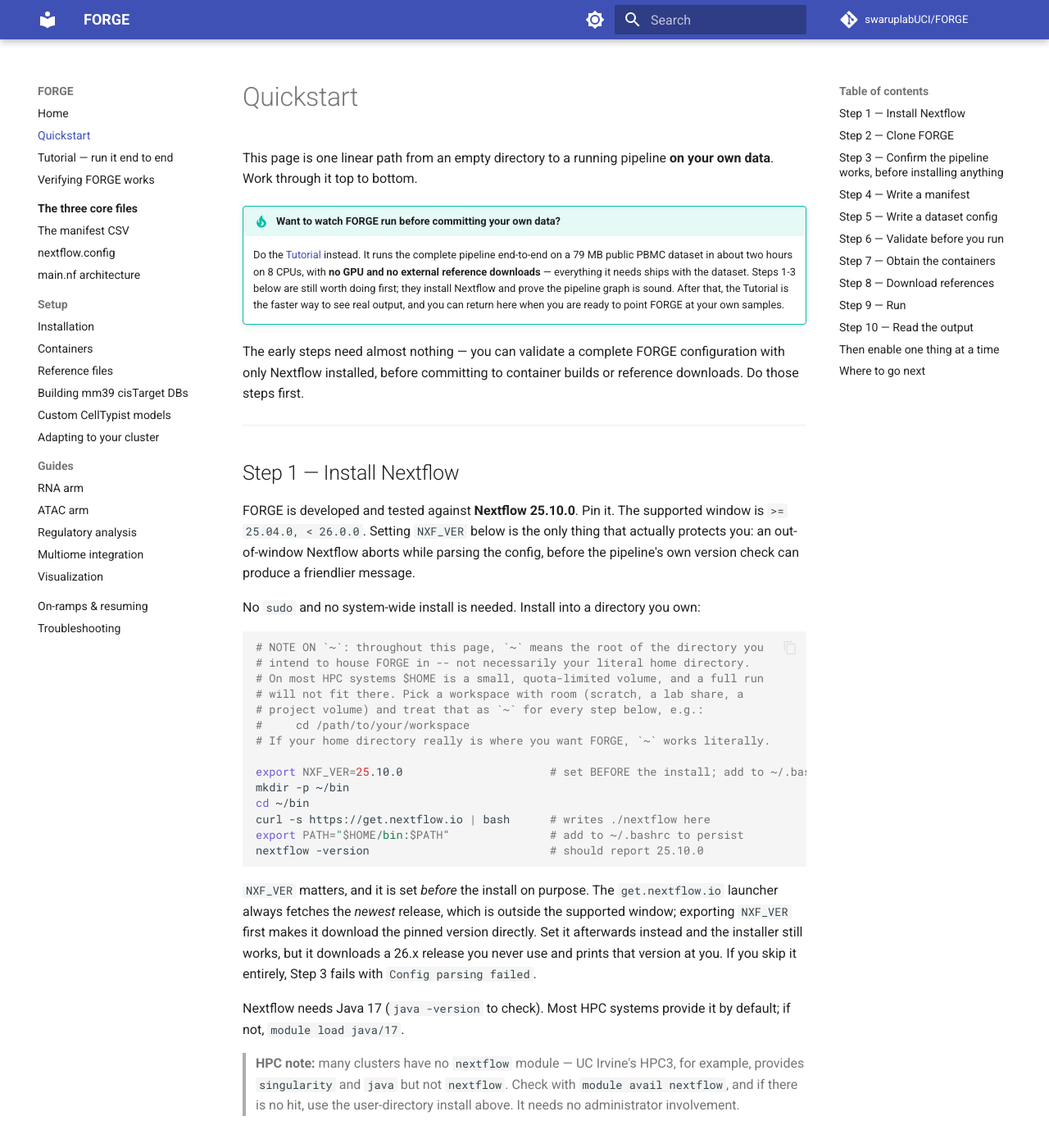
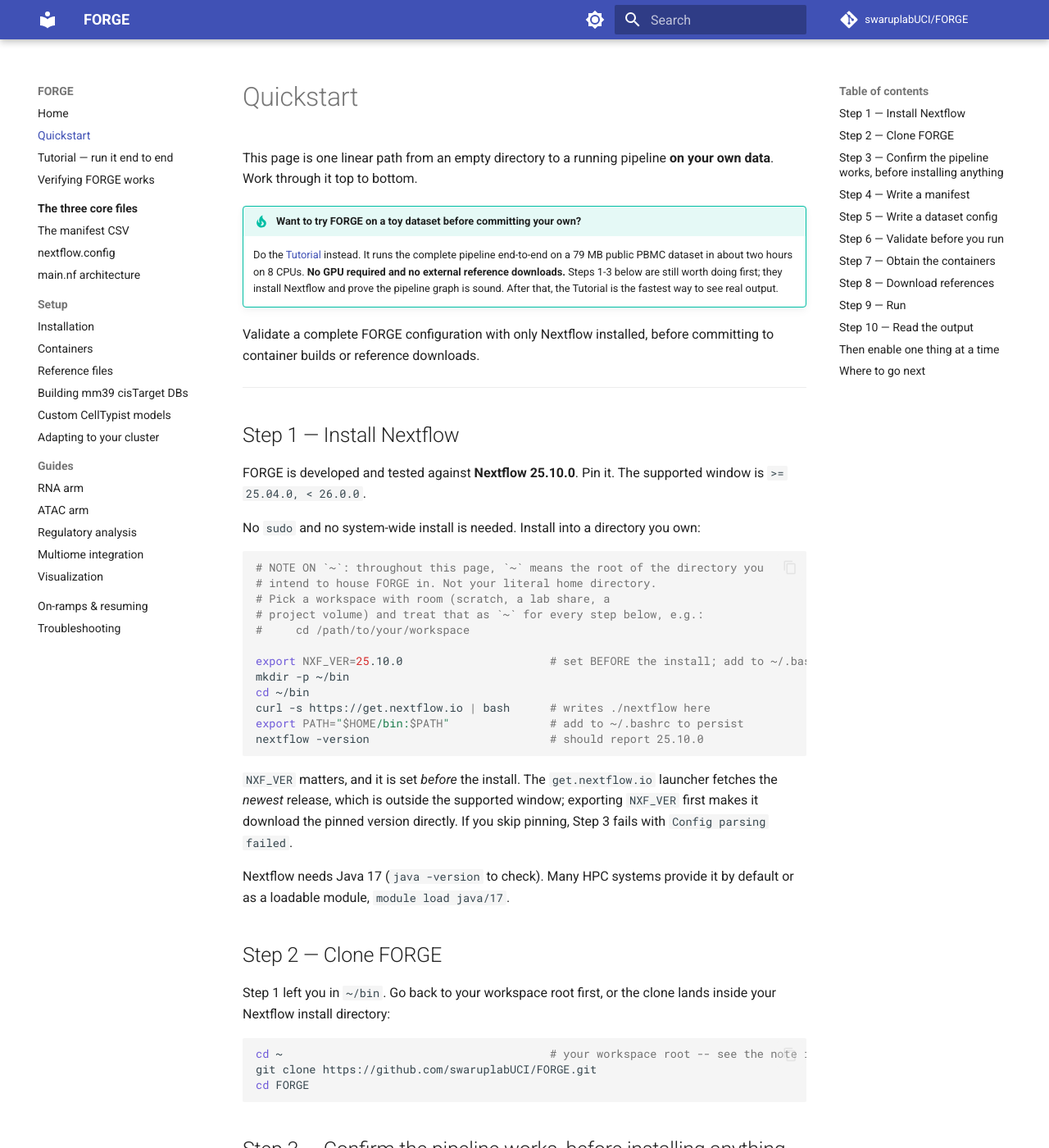
Before and after one commit to swaruplabUCI/FORGE, an MkDocs documentation site: the page built from docs/quickstart.md, in a window 1280 px wide and 1400 px high. Shown: the whole window at 82% size. Built offline with MkDocs 1.6.1 and Material for MkDocs 9.7.7, drawn with Linux system fonts in a browser that asks for light colours; comment, search, counter and statistics services are not loaded; some of the changed text lies outside the part shown.

Commit message:
Update quickstart.md

````diff
--- a/docs/quickstart.md
+++ b/docs/quickstart.md
@@ -3,38 +3,32 @@
 This page is one linear path from an empty directory to a running pipeline **on
 your own data**. Work through it top to bottom.
 
-!!! tip "Want to watch FORGE run before committing your own data?"
+!!! tip "Want to try FORGE on a toy dataset before committing your own?"
     Do the [Tutorial](tutorial.md) instead. It runs the complete pipeline
-    end-to-end on a 79 MB public PBMC dataset in about two hours on 8 CPUs, with
-    **no GPU and no external reference downloads** — everything it needs ships
-    with the dataset. Steps 1-3 below are still worth doing first; they install
+    end-to-end on a 79 MB public PBMC dataset in about two hours on 8 CPUs.
+    **No GPU required and no external reference downloads.** Steps 1-3 below are still worth doing first; they install
     Nextflow and prove the pipeline graph is sound. After that, the Tutorial is
-    the faster way to see real output, and you can return here when you are
-    ready to point FORGE at your own samples.
+    the fastest way to see real output.
 
-The early steps need almost nothing — you can validate a complete FORGE
+Validate a complete FORGE
 configuration with only Nextflow installed, before committing to container builds
-or reference downloads. Do those steps first.
+or reference downloads.
 
 ---
 
 ## Step 1 — Install Nextflow
 
 FORGE is developed and tested against **Nextflow 25.10.0**. Pin it. The supported
-window is `>= 25.04.0, < 26.0.0`. Setting `NXF_VER` below is the only thing that
-actually protects you: an out-of-window Nextflow aborts while parsing the config,
-before the pipeline's own version check can produce a friendlier message.
+window is `>= 25.04.0, < 26.0.0`.
 
 No `sudo` and no system-wide install is needed. Install into a directory you own:
 
 ```bash
 # NOTE ON `~`: throughout this page, `~` means the root of the directory you
-# intend to house FORGE in -- not necessarily your literal home directory.
-# On most HPC systems $HOME is a small, quota-limited volume, and a full run
-# will not fit there. Pick a workspace with room (scratch, a lab share, a
+# intend to house FORGE in. Not your literal home directory.
+# Pick a workspace with room (scratch, a lab share, a
 # project volume) and treat that as `~` for every step below, e.g.:
 #     cd /path/to/your/workspace
-# If your home directory really is where you want FORGE, `~` works literally.
 
 export NXF_VER=25.10.0                      # set BEFORE the install; add to ~/.bashrc too
 mkdir -p ~/bin
@@ -44,20 +38,13 @@
 nextflow -version                           # should report 25.10.0
 ```
 
-`NXF_VER` matters, and it is set *before* the install on purpose. The
-`get.nextflow.io` launcher always fetches the *newest* release, which is outside
+`NXF_VER` matters, and it is set *before* the install. The
+`get.nextflow.io` launcher fetches the *newest* release, which is outside
 the supported window; exporting `NXF_VER` first makes it download the pinned
-version directly. Set it afterwards instead and the installer still works, but it
-downloads a 26.x release you never use and prints that version at you. If you skip
-it entirely, Step 3 fails with `Config parsing failed`.
+version directly. If you skip pinning, Step 3 fails with `Config parsing failed`.
 
-Nextflow needs Java 17 (`java -version` to check). Most HPC systems provide it by
-default; if not, `module load java/17`.
-
-> **HPC note:** many clusters have no `nextflow` module — UC Irvine's HPC3, for
-> example, provides `singularity` and `java` but not `nextflow`. Check with
-> `module avail nextflow`, and if there is no hit, use the user-directory install
-> above. It needs no administrator involvement.
+Nextflow needs Java 17 (`java -version` to check). Many HPC systems provide it by
+default or as a loadable module, `module load java/17`.
 
 ## Step 2 — Clone FORGE
 
@@ -73,14 +60,14 @@
 ## Step 3 — Confirm the pipeline works, before installing anything
 
 FORGE ships a self-contained fixture, so you can verify the whole pipeline
-graph right now — no containers, no reference downloads, no GPU, no cluster:
+graph right now with no containers, reference downloads, GPU, or cluster:
 
 ```bash
 nextflow run main.nf -profile test -preview \
     -c configs/datasets/test_preview.config
 ```
 
-In about fifteen seconds you should see:
+In seconds you should see:
 
 ```text
 PRE-FLIGHT CHECKLIST PASSED (8 checks):
@@ -91,10 +78,10 @@
 ```
 
 The one warning says the container images are missing. On a fresh clone that is
-expected — a preview launches no task, so nothing is ever run inside an image.
+expected. A preview launches no task, so nothing is ever run inside an image.
 
 That confirms your Nextflow install, the repository, and the full process graph
-are all sound. If you only do one thing from this page, do this.
+are all sound.
 
 You can also print the fully merged configuration at any point:
 
@@ -108,8 +95,7 @@
 
 The next two boxes are **file contents, not commands.** Create each file with a
 text editor (`nano my_manifest.csv`, `vim my_manifest.csv`, or whatever you use)
-and paste the box into it. Do not paste them straight into the shell — the line
-wrapping in a browser will corrupt them.
+and paste the box into it.
 
 Work from wherever you want this study to live; the commands below assume you
 are inside the cloned `FORGE` directory (`cd ~/FORGE`), but any directory works
@@ -170,15 +156,14 @@
 
 ## Step 6 — Validate before you run
 
-This is the highest-value step on the page. It needs **no containers, no
-references, and no GPU**:
+**Highly recommended**:
 
 ```bash
 nextflow run main.nf -preview -c my_study.config
 ```
 
 FORGE builds the whole workflow graph and runs its pre-flight checklist without
-submitting any work. Either you get a clean graph, or you get every problem at
+submitting any work. Either you get a clean graph, or every problem listed at
 once:
 
 ```text
@@ -199,12 +184,11 @@
 ================================================================================
 ```
 
-That is the real output of the Step 5 config, copied verbatim — five errors, not
-a trimmed illustration. They are all the placeholder paths, working as intended:
-every path is checked for *existence*, not merely for being set. Point them at
-your real files and the list empties out.
+That is the real output of the Step 5 config. They are all the placeholder paths, working as intended:
+every path is checked for *existence*. Point them at
+your real files.
 
-Fix, re-run, repeat. Each cycle is seconds. Do not proceed until this is clean.
+Fix and rerun each pre-flight cycle in seconds. Do not proceed until this is clean.
 
 ---
 
@@ -291,9 +275,7 @@
 
 1. `pycistopic.run` + `scenicplus.run` — GRN inference (needs cisTarget references)
 2. `differential.run` / `differential_rna.run` — needs ≥ 2 `condition_group` values
-3. `enhancer_footprinting.msfp_enabled` — **the expensive one.** This single stage
-   was 54% of all compute across the four published datasets. Enable it knowingly,
-   and read [the cost breakdown](verification.md#tier-3-the-published-datasets) first.
+3. `enhancer_footprinting.msfp_enabled` — **the expensive one.** Enable it when ready after reading [the cost breakdown](verification.md#tier-3-the-published-datasets) first.
 
 ---
 
````
Also changed, not shown: other parts of docs/quickstart.md (+3 -3 lines).
